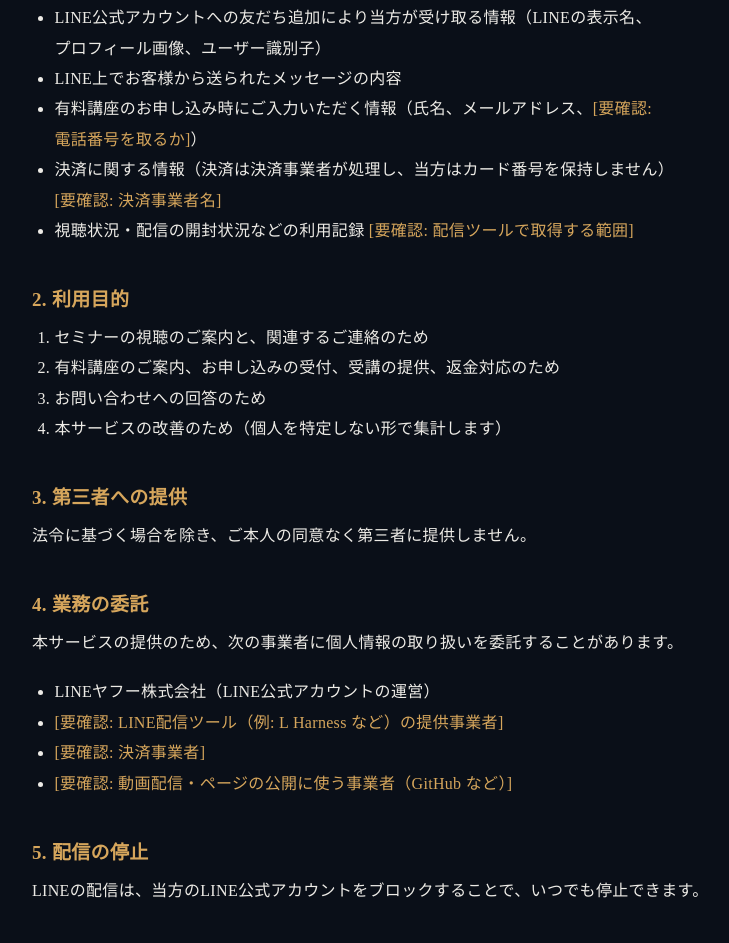
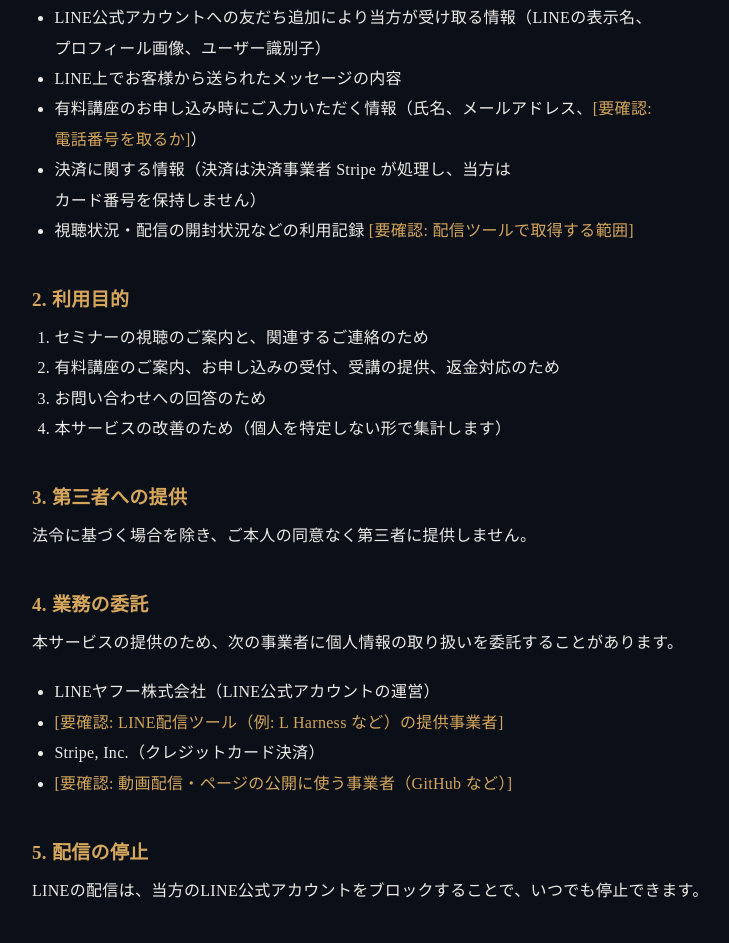
Before and after one commit to ujiji0903-hirotaka/ai-seminar-optin, a plain HTML site: page privacy.html in a window 1280 px wide. Shown: the part 330-1273 px from the top of the page, without its empty margins (268-997 px from the left). Drawn offline with Linux system fonts and the light colour scheme; a web font is replaced by a local one.

Commit message:
プライバシー: 決済事業者(Stripe)を反映
Co-Authored-By: Claude Sonnet 5.5 <noreply@anthropic.com>

```diff
--- a/privacy.html
+++ b/privacy.html
@@ -60,7 +60,7 @@
 <li>LINE公式アカウントへの友だち追加により当方が受け取る情報（LINEの表示名、プロフィール画像、ユーザー識別子）</li>
 <li>LINE上でお客様から送られたメッセージの内容</li>
 <li>有料講座のお申し込み時にご入力いただく情報（氏名、メールアドレス、<span class="tbd">[要確認: 電話番号を取るか]</span>）</li>
-<li>決済に関する情報（決済は決済事業者が処理し、当方はカード番号を保持しません）<span class="tbd">[要確認: 決済事業者名]</span></li>
+<li>決済に関する情報（決済は決済事業者 Stripe が処理し、当方はカード番号を保持しません）</li>
 <li>視聴状況・配信の開封状況などの利用記録 <span class="tbd">[要確認: 配信ツールで取得する範囲]</span></li>
 </ul>
 <h2>2. 利用目的</h2>
@@ -77,7 +77,7 @@
 <ul>
 <li>LINEヤフー株式会社（LINE公式アカウントの運営）</li>
 <li><span class="tbd">[要確認: LINE配信ツール（例: L Harness など）の提供事業者]</span></li>
-<li><span class="tbd">[要確認: 決済事業者]</span></li>
+<li>Stripe, Inc.（クレジットカード決済）</li>
 <li><span class="tbd">[要確認: 動画配信・ページの公開に使う事業者（GitHub など）]</span></li>
 </ul>
 <h2>5. 配信の停止</h2>
```
